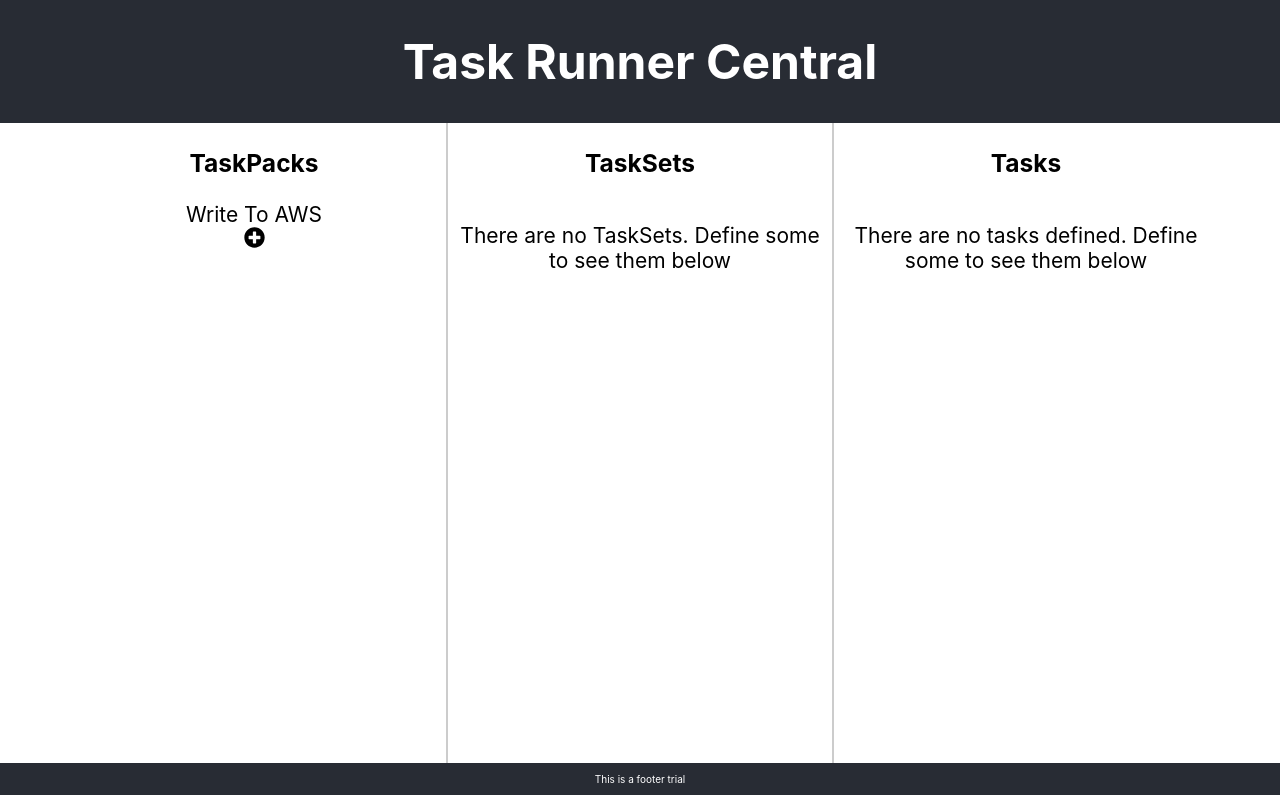
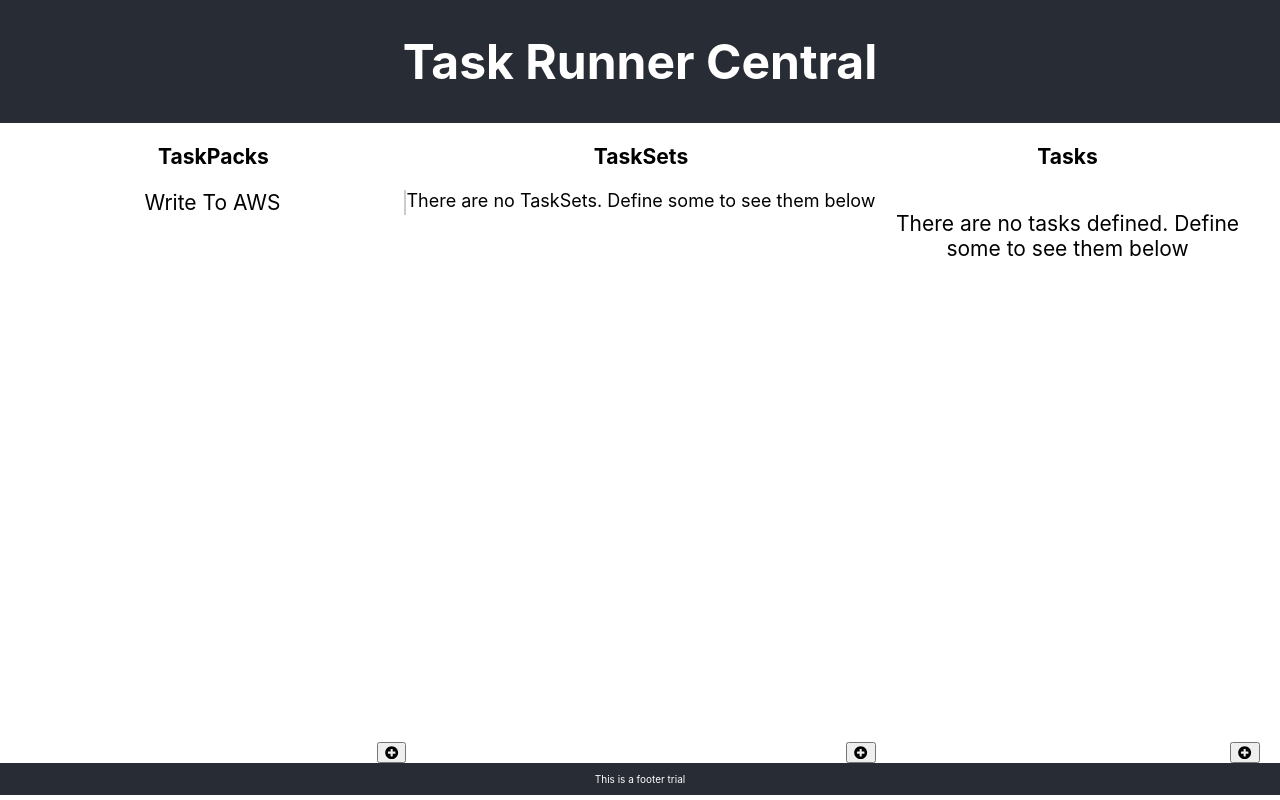
Before and after one commit to foolstak/TechStudyPlan2019, a React (Create React App) app in the folder FrontEnd/TRC/trc-ui/: page / in a window 1280 px wide. Built offline with nearby package versions, Linux system fonts and the light colour scheme.

Commit message:
Added buttons to create Tasks, TaskSets, TaskPacks. WIP

```diff
--- /dev/null
+++ b/FrontEnd/TRC/trc-ui/src/components/Task/AddTask.js
@@ -0,0 +1,38 @@
+import React from "react";
+import ReactDOM from 'react-dom';
+
+
+class AddTask extends React.Component{
+    constructor(props) {
+        super(props);
+        this.containerEl = null;
+        this.externalWindow = null;
+      }
+
+      componentDidMount() {
+        // STEP 1: Create a new window, a div, and append it to the window. The div
+        // *MUST** be created by the window it is to be appended to (Edge only)
+        this.externalWindow = window.open('', '', 'width=600,height=400,left=200,top=200');
+        this.containerEl = this.externalWindow.document.createElement('div');
+        this.externalWindow.document.body.appendChild(this.containerEl);
+      }
+
+      componentWillUnmount() {
+        // STEP 2: This will fire when this.state.showWindowPortal in the parent component
+        // becomes false so we tidy up by just closing the window
+        this.externalWindow.close();
+      }
+
+      render() {
+        // STEP 3: The first render occurs before componentDidMount (where we open the
+        // new window) so container may be null, in this case render nothing.
+        if (!this.containerEl) {
+          return null;
+        }
+
+        // STEP 4: Append props.children to the container <div> in the new window
+        return ReactDOM.createPortal(this.props.children, this.containerEl);
+      }
+}
+
+export default AddTask;
--- a/FrontEnd/TRC/trc-ui/src/components/Task/TaskSection.css
+++ b/FrontEnd/TRC/trc-ui/src/components/Task/TaskSection.css
@@ -1,4 +1,4 @@
-.TaskSection-main{
+.TaskSection-taskList{
     background-color: #fff;
     width: 30vw;
     display: flex;
@@ -8,3 +8,13 @@
     font-size: calc(5px + 2vmin);
     color: #000;
   }
+
+  .TaskSection-main{
+    position: relative;
+  }
+
+  #addTaskButton{
+    position: absolute;
+    right: 0;
+    bottom: 0;
+  }
--- a/FrontEnd/TRC/trc-ui/src/components/Task/TaskSection.js
+++ b/FrontEnd/TRC/trc-ui/src/components/Task/TaskSection.js
@@ -1,19 +1,45 @@
 import React from "react";
 import './TaskSection.css';
 import Task from "./Task";
+import AddTask from "./AddTask";
+import { FontAwesomeIcon } from '@fortawesome/react-fontawesome';
+import { faPlusCircle } from '@fortawesome/free-solid-svg-icons';
 
-function TaskSection(props){
-        const noOfTasksToRender = props.noOfTasks;
+class TaskSection extends React.Component{
+
+    constructor(props){
+        super(props);
+        this.state = {
+            addTask: 0
+        };
+
+        this.onAddTaskClicked = this.onAddTaskClicked.bind(this);
+    }
+
+    onAddTaskClicked() {
+        this.setState({ addTask:this.addTask+1});
+        console.log('Add task: ' + this.state.addTask);
+    }
+
+    render(){
+        const noOfTasksToRender = this.props.noOfTasks;
         const taskList  = [];
         for(let i= 1; i <= noOfTasksToRender; i++){
             taskList.push(<Task key={ i } componentKey={ i } componentName={ 'Task' }/>);
         }
         return (
-        <div className="TaskSection-main">
-            <h3>Tasks</h3>
-            { taskList.length > 0? taskList : <p>There are no tasks defined. Define some to see them below</p> }
+            <div className="TaskSection-main">
+                <h3>Tasks</h3>
+
+                    <div className="TaskSection-taskList">
+                    { taskList.length > 0? taskList : <p>There are no tasks defined. Define some to see them below</p> }
+                </div>
+                <button id="addTaskButton" onClick={ this.onAddTaskClicked }><FontAwesomeIcon icon={ faPlusCircle } /></button>
+
+                { this.addTask && <AddTask /> }
             </div>
         );
+    }
+}
 
-}
 export default TaskSection;
--- a/FrontEnd/TRC/trc-ui/src/components/TaskPack/TaskPackSection.css
+++ b/FrontEnd/TRC/trc-ui/src/components/TaskPack/TaskPackSection.css
@@ -1,4 +1,4 @@
-.TaskPackSection-main{
+.TaskPackSection-taskPackList{
     background-color: #fff;
     width: 30vw;
     display: flex;
@@ -9,3 +9,13 @@
     color: #000;
     border-right: 2px #ccc solid;
   }
+
+  .TaskPackSection-main{
+    position: relative;
+  }
+
+  #addTaskPackButton{
+    position: absolute;
+    right: 0;
+    bottom: 0;
+  }
--- a/FrontEnd/TRC/trc-ui/src/components/TaskPack/TaskPackSection.js
+++ b/FrontEnd/TRC/trc-ui/src/components/TaskPack/TaskPackSection.js
@@ -1,8 +1,12 @@
 import React from "react";
 import './TaskPackSection.css';
 import TaskPack from "./TaskPack";
-import { FontAwesomeIcon } from '@fortawesome/react-fontawesome'
-import { faPlusCircle } from '@fortawesome/free-solid-svg-icons'
+import { FontAwesomeIcon } from '@fortawesome/react-fontawesome';
+import { faPlusCircle } from '@fortawesome/free-solid-svg-icons';
+
+const onAddTaskPackButtonClicked = () => {
+    console.log("Add TaskPAck button clicked");
+}
 
 function TaskPackSection(props){
 
@@ -12,6 +16,9 @@ function TaskPackSection(props){
     // let taskSetId = taskPacks.taskSetIdPriorityMap.taskSetId;
 
     console.log(taskPacks);
+    console.log(taskSets);
+    console.log(taskSetIdPriorityMap);
+
     let taskPackList = [];
 
     taskPacks.forEach(element => {
@@ -26,8 +33,10 @@ function TaskPackSection(props){
     return (
     <div  className="TaskPackSection-main">
         <h3>TaskPacks</h3>
-        { taskPackList.length > 0? taskPackList : <p>There are no TaskPacks defined. Define some to  see them below</p> }
-        <FontAwesomeIcon icon={ faPlusCircle } />
+        <div className="TaskPackSection-taskPackList">
+            { taskPackList.length > 0? taskPackList : <p>There are no TaskPacks defined. Define some to  see them below</p> }
+        </div>
+        <button id="addTaskPackButton" onClick = { onAddTaskPackButtonClicked }><FontAwesomeIcon icon={ faPlusCircle } /></button>
     </div>
     );
 }
--- a/FrontEnd/TRC/trc-ui/src/components/TaskSet/TaskSetSection.css
+++ b/FrontEnd/TRC/trc-ui/src/components/TaskSet/TaskSetSection.css
@@ -1,4 +1,4 @@
-.TaskSetSection-main{
+.TaskSetSection-taskPackList{
     background-color: #fff;
     width: 30vw;
     display: flex;
@@ -9,3 +9,13 @@
     border-right: 2px #ccc solid;
     color: #000;
   }
+
+  .TaskSetSection-main{
+    position: relative;
+  }
+
+  #addTaskSetButton{
+    position: absolute;
+    right: 0;
+    bottom: 0;
+  }
--- a/FrontEnd/TRC/trc-ui/src/components/TaskSet/TaskSetSection.js
+++ b/FrontEnd/TRC/trc-ui/src/components/TaskSet/TaskSetSection.js
@@ -2,6 +2,12 @@ import React from "react";
 import './TaskSetSection.css';
 import Utils from '../../common/utils';
 import TaskSet from './TaskSet';
+import { FontAwesomeIcon } from '@fortawesome/react-fontawesome';
+import { faPlusCircle } from '@fortawesome/free-solid-svg-icons';
+
+const onTaskSetButtonClicked = () => {
+    console.log("add taskset button clicked");
+}
 
 function TaskSetSection(props){
 
@@ -19,8 +25,11 @@ function TaskSetSection(props){
         return (
         <div className="TaskSetSection-main">
             <h3>TaskSets</h3>
+            <div className="TaskSetSection-taskSetList">
                { rows.length > 0 ? rows : <p>There are no TaskSets. Define some to see them below</p> }
             </div>
+            <button id="addTaskSetButton" onClick={ onTaskSetButtonClicked }><FontAwesomeIcon icon={ faPlusCircle } /></button>
+        </div>
         );
 
 }
```
Also changed, not shown: FrontEnd/TRC/trc-ui/src/components/Task/TaskList.js (added, +12 -0 lines).
